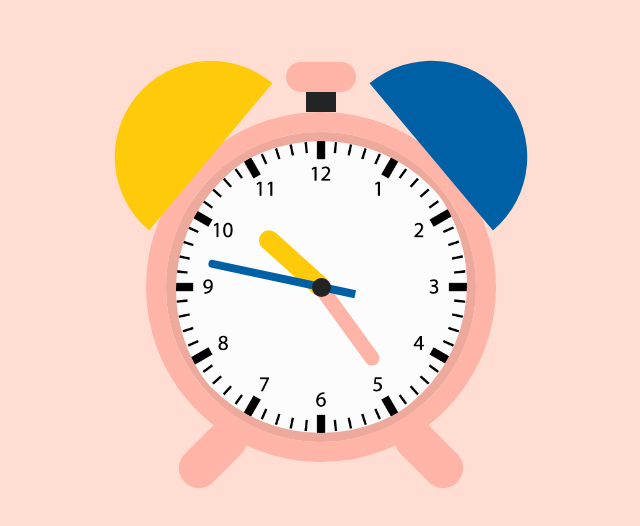
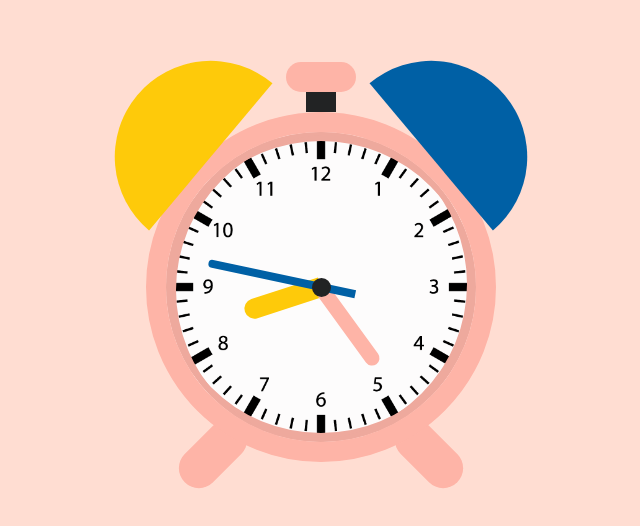
Before and after one commit to hernameisgreen/js_analog_clock, a plain HTML site: page index.html in a window 1280 px wide. Shown: the part 138-664 px from the top of the page, without its empty margins (319-959 px from the left). Drawn offline with Linux system fonts and the light colour scheme.

Commit message:
fixed hour hand movement

```diff
--- a/index.html
+++ b/index.html
@@ -39,7 +39,7 @@
 
     setInterval(() => {
         let day = new Date();
-        console.log(day)
+        //console.log(day)
         /*
         a day=24 hours
         a clock = 360 deg (12 hours)
@@ -61,7 +61,7 @@
         let sedeg = sed * 6;
         /* one minute=60secs=6eg */
         let mideg = mid * 6;
-        let hrdeg = hrd * 30 + mideg * 0.5;
+        let hrdeg = hrd * 30 + mid * 0.5;
 
         hr.style.transform = `rotateZ(${hrdeg}deg)`;
         min.style.transform = `rotateZ(${mideg}deg)`;
```
